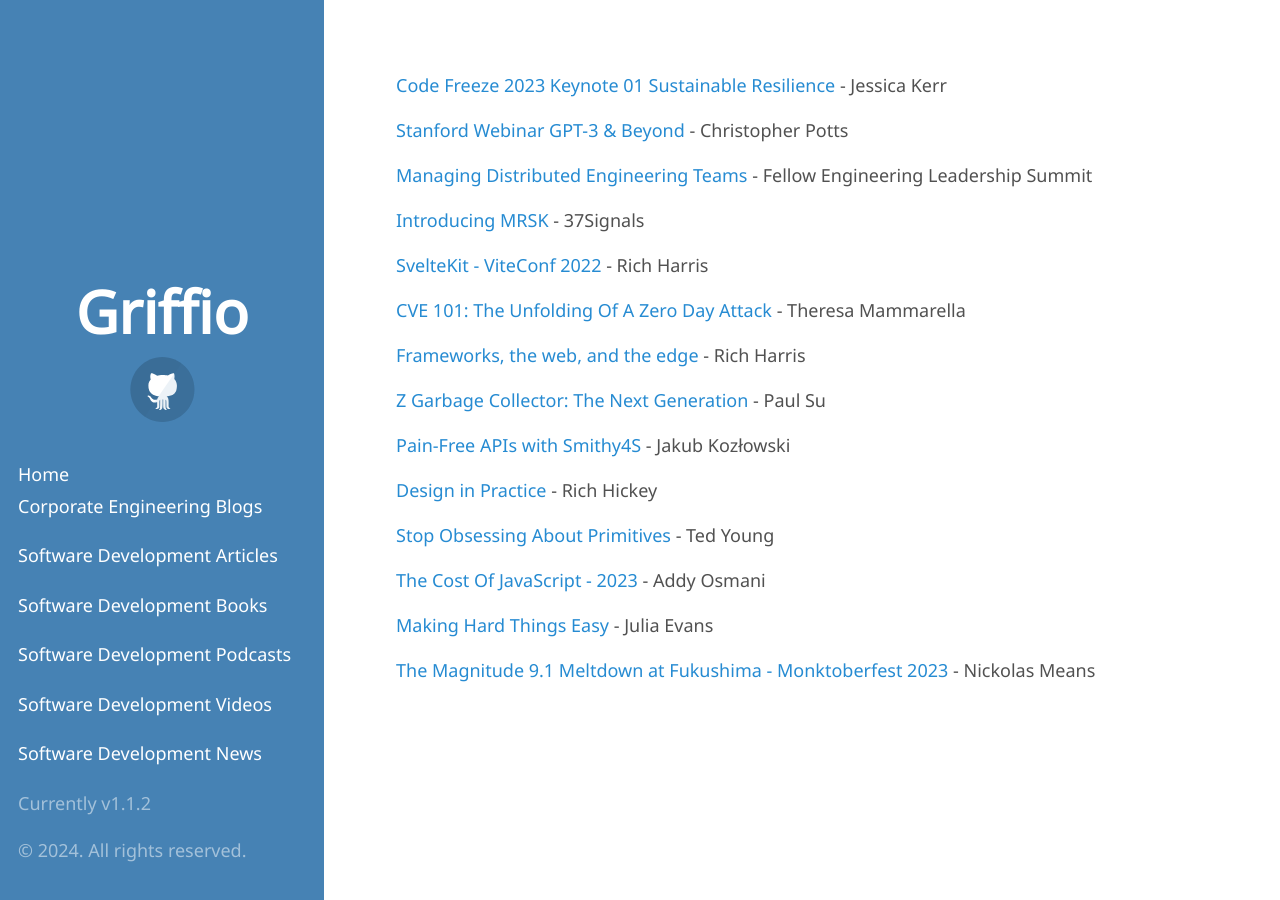
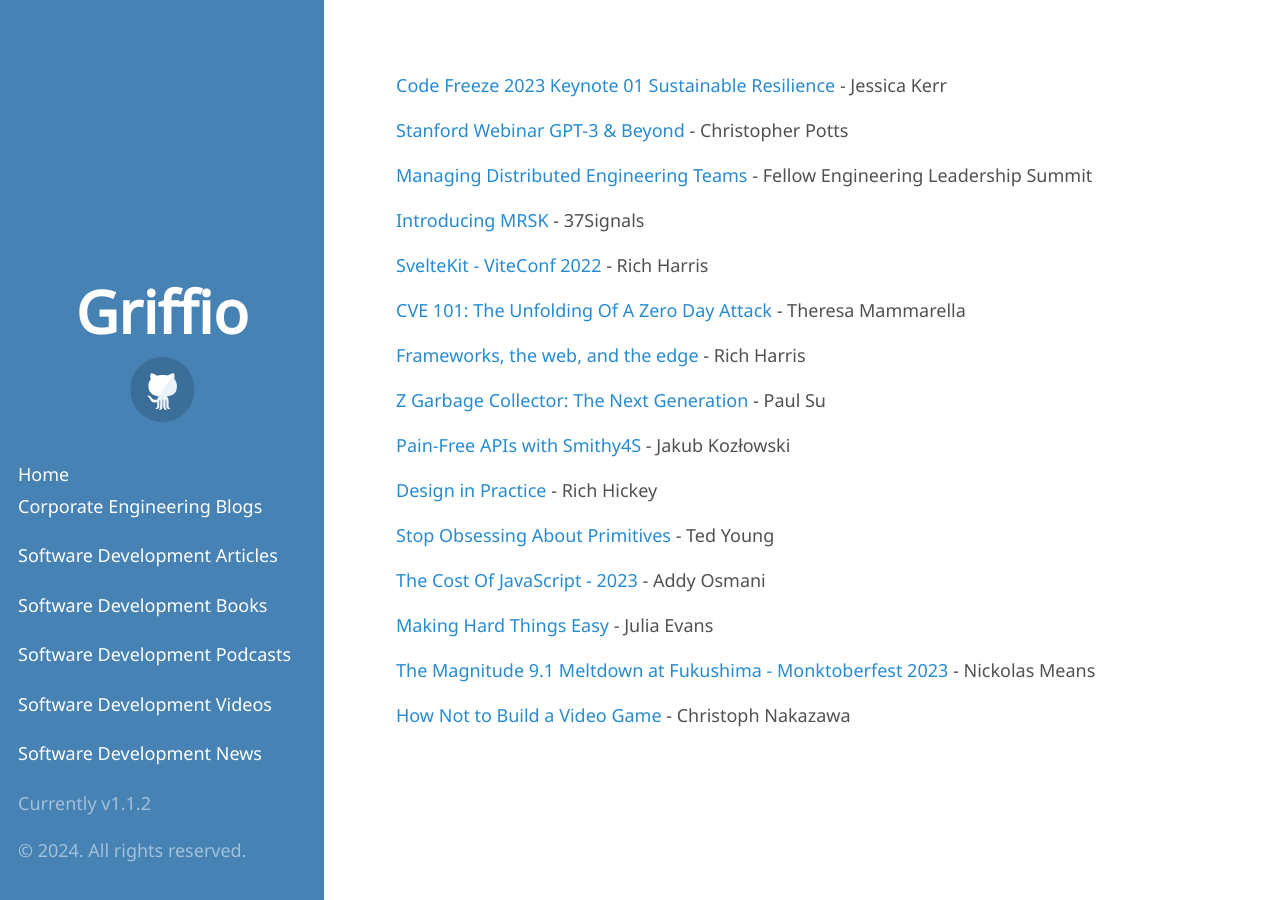
Before and after one commit to griffio/griffio.github.io, a Jekyll site: the page built from tech_talks_highlighted_2023.md, in a window 1280 px wide. Built offline with Jekyll 4.4.1, drawn with Linux system fonts in a browser that asks for light colours; some web fonts are replaced; our own code applies the rules of GitHub Pages for plain Markdown files.

Commit message:
Update tech_talks_highlighted_2023.md

```diff
--- a/tech_talks_highlighted_2023.md
+++ b/tech_talks_highlighted_2023.md
@@ -25,3 +25,5 @@
 [Making Hard Things Easy](https://www.youtube.com/watch?v=30YWsGDr8mA) - Julia Evans
 
 [The Magnitude 9.1 Meltdown at Fukushima - Monktoberfest 2023](https://www.youtube.com/watch?v=3mhLT3boo6A) - Nickolas Means
+
+[How Not to Build a Video Game](https://www.youtube.com/watch?v=m8SmXOTM8Ec) - Christoph Nakazawa
```
